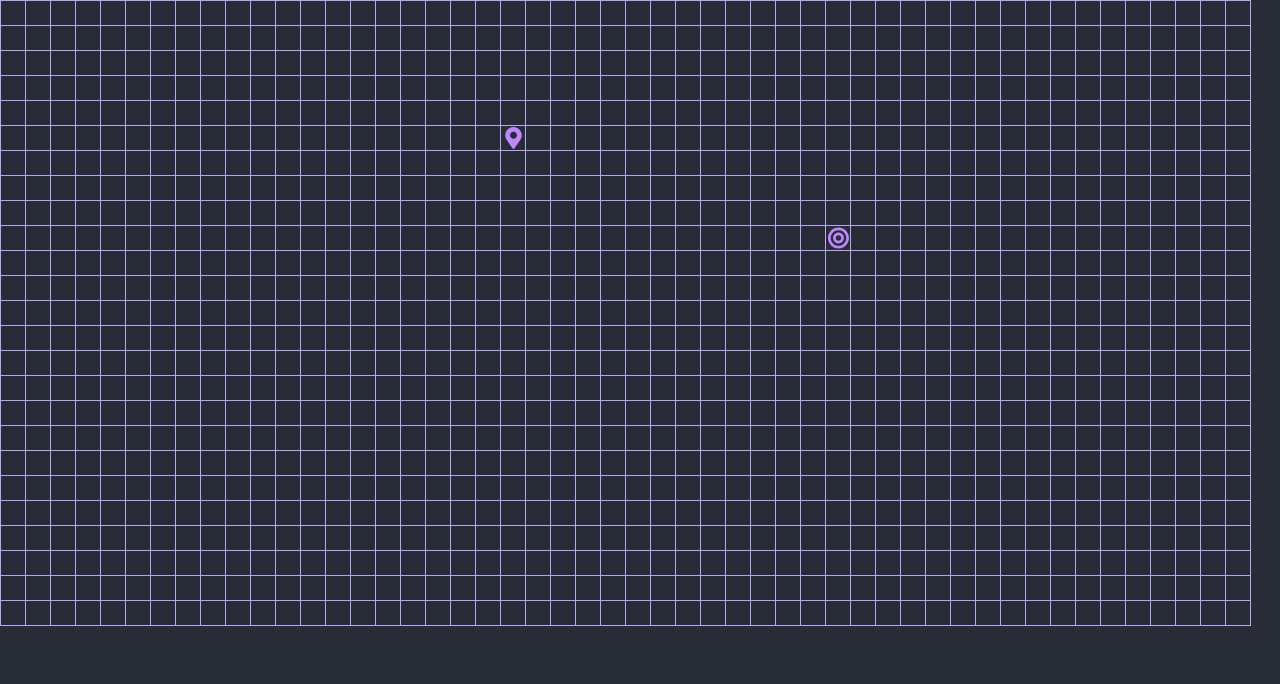
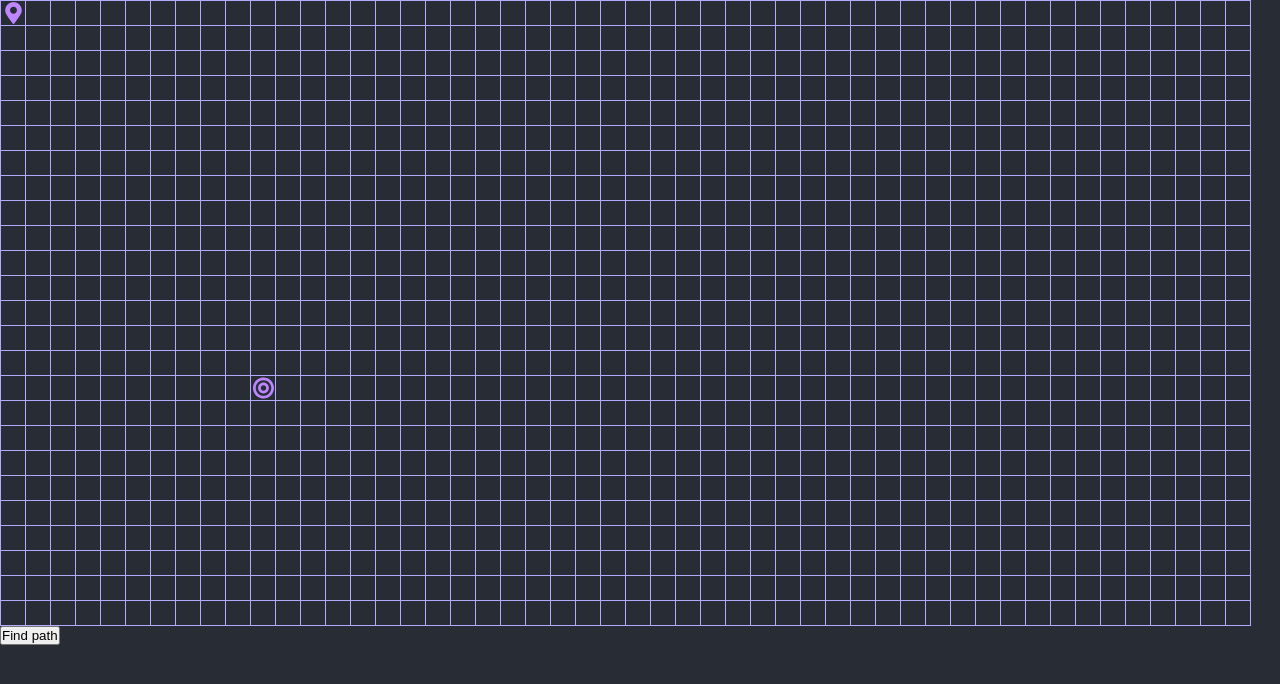
Before and after one commit to CinatitBR/amazing-pathfinding-visualizer, a React (Create React App) app: page / in a window 1280 px wide. Shown: the top 684 px of the page. Built offline with nearby package versions, Linux system fonts and the light colour scheme.

Commit message:
Create method createRowList and add useDijkstra

```diff
--- a/src/App.tsx
+++ b/src/App.tsx
@@ -1,25 +1,75 @@
 import { useState } from 'react';
 import Board, { RowType, CellType, RowListType } from './components/Board/Board';
+import useDijkstra from './useDijkstra';
 
 import './App.css';
 
-const createRowList = (rowCount: number, colCount: number, startPos: string, targetPos: string) => {
+export type TPosition = {
+  row: number,
+  col: number
+}
+
+const createRowList = ({
+  rowCount,
+  colCount,
+  startPos,
+  targetPos
+}: {
+  rowCount: number,
+  colCount: number,
+  startPos: TPosition,
+  targetPos: TPosition
+}) => {
   const rowList: RowListType = [];
+
+  // Get start node neighbors positions
+  const startNeighborsPos = [
+    { row: startPos.row+1, col: startPos.col }, // Top
+    { row: startPos.row-1, col: startPos.col }, // Bottom
+    { row: startPos.row, col: startPos.col+1}, // Right
+    { row: startPos.row, col: startPos.col-1 } // Left
+  ]
 
   for (let i = 0; i < rowCount; i++) {
     const row: RowType = [];
 
     for (let j = 0; j < colCount; j++) {
-      const [startRow, startCol] = startPos.split('-')
-      const [targetRow, targetCol] = targetPos.split('-')
       let state = 'initial';
+      let processed = false;
 
-      if (i === parseInt(startRow) && j === parseInt(startCol))
-        state = 'start'
-      else if (i === parseInt(targetRow) && j === parseInt(targetCol))
+      // Check if node is the start node
+      if (i === startPos.row && j === startPos.col) {
+        state = 'start';
+        processed = true;
+      }
+      // Check if node is the target node
+      else if (i === targetPos.row && j === targetPos.col)
         state = 'target'
 
-      const cell: CellType = { id: `${i}-${j}`, state, weight: 1};
+      // Check if node is a start neighbor
+      const isStartNeighbor = startNeighborsPos.find(neighborPos => (
+        neighborPos.row === i && neighborPos.col === j
+      ));
+
+      const initialWeight = 1;
+
+      // If current node is a start neighbor, assign ...
+      // totalWeight the same value as initialWeight
+      let totalWeight = isStartNeighbor ? initialWeight : Infinity;
+
+      // Check if current node is start neighbor, assign parent as start node
+      let parentPos = isStartNeighbor ? startPos : null
+
+      const cell: CellType = {
+        id: `${i}-${j}`,
+        row: i,
+        col: j,
+        state,
+        initialWeight,
+        totalWeight,
+        parentPos,
+        processed
+      }
 
       row.push(cell);
     }
@@ -30,35 +80,83 @@ const createRowList = (rowCount: number, colCount: number, startPos: string, tar
   return rowList;
 }
 
-const rowListData = createRowList(25, 50, '5-20', '9-33');
+const startPos = { row: 0, col: 0};
+const targetPos = {row: 15, col: 10};
+const rowCount = 25;
+const colCount = 50;
+
+const rowListData = createRowList({ rowCount, colCount, startPos, targetPos });
 
 function App() {
-  const [rowList, setRowList] = useState(rowListData)
+  const [rowList, setRowList] = useState(rowListData);
 
-  const handleCellClick = (cell: CellType) => {
-    const [rowIndex, colIndex] = cell.id.split('-');
+  // Update board node
+  const handleRowListUpdate = (node: CellType) => {
     const newRowList = [...rowList];
-
-    // Get cell state
-    const currentState = newRowList
-      [parseInt(rowIndex)]
-      [parseInt(colIndex)].state;
-
-    if (currentState === 'start' || currentState === 'target')
-      return
-
-    // Update cell state
-    newRowList
-      [parseInt(rowIndex)]
-      [parseInt(colIndex)]
-      .state = currentState === 'initial' ? 'wall' : 'initial';
+    newRowList[node.row][node.col] = node;
 
     setRowList(newRowList);
   }
 
+  const handleCellClick = (cell: CellType) => {
+    const {row, col} = cell;
+    const newNode = rowList[row][col];
+
+    // Get node state
+    const currentState = newNode.state;
+
+    // Check node state
+    if (currentState === 'start' || currentState === 'target')
+      return
+
+    // Update node state
+    newNode.state = currentState === 'initial' ? 'wall' : 'initial';
+
+    handleRowListUpdate(newNode);
+  }
+
+  // Handle algorithm finish
+  const highlightPath = (nodePos: TPosition): any => {
+    // Get current node in the path
+    const currentNode = rowList[nodePos.row][nodePos.col];
+
+    // Check if node is the start
+    if (currentNode.state === 'start')
+      return
+
+    // Update node state to 'path'
+    currentNode.state = 'path';
+    handleRowListUpdate(currentNode);
+
+    // Get next node in the path
+    const nextNode = currentNode.parentPos;
+
+    if (!nextNode) return
+
+    // Call method again with delay
+    return setTimeout(() => {
+      highlightPath(nextNode)
+    }, 50);
+  }
+
+  const dijkstra = useDijkstra({
+    rowList,
+    startPos,
+    onRowListUpdate: handleRowListUpdate,
+    onFinish: highlightPath
+  });
+
   return (
     <div className="app">
       <Board rowList={rowList} onCellClick={handleCellClick} />
+
+      <button
+        onClick={() => {
+          dijkstra.run();
+        }}
+      >
+        Find path
+      </button>
     </div>
   );
 }
```
